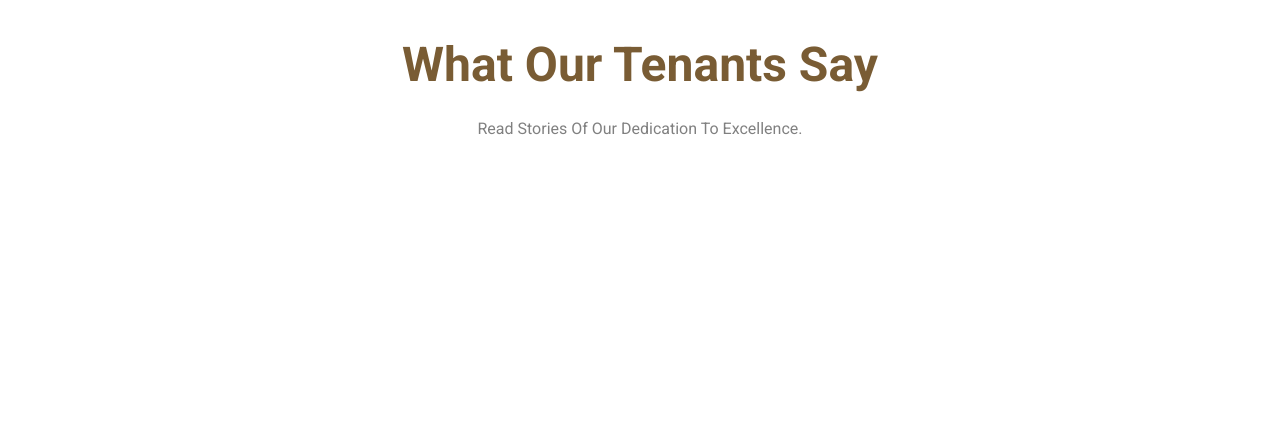
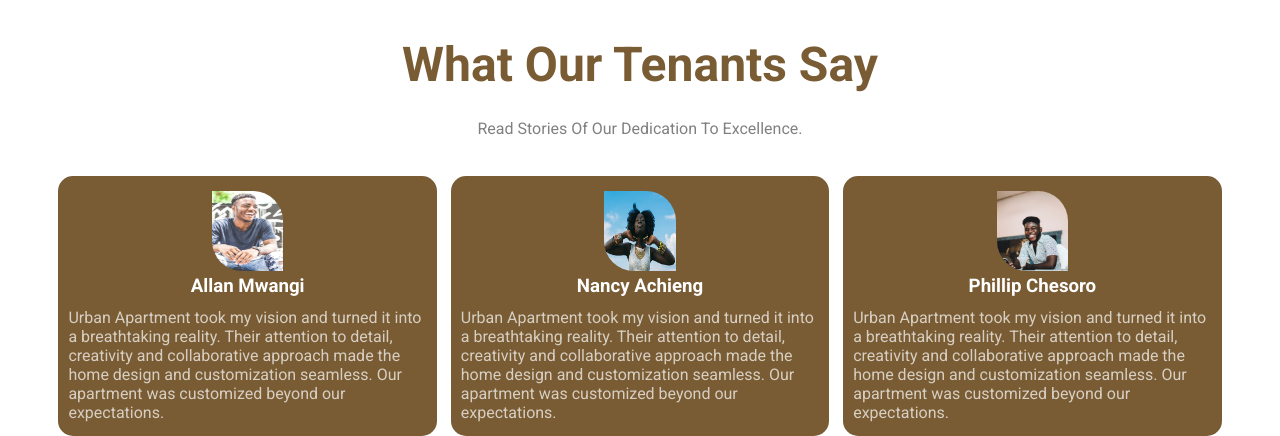
Before and after one commit to JAS-D98/Urban-Haven-Apartments-Landing-Page, a website built with Vite: page index.html in a window 1280 px wide. Shown: the part 6239-6675 px from the top of the page. Before the commit the page ends 6377 px from the top, so only its background shows below. Built offline with nearby package versions, Linux system fonts and the light colour scheme.

Commit message:
add testimonial section

```diff
--- a/index.html
+++ b/index.html
@@ -294,10 +294,37 @@
       <h1>What our tenants say</h1>
       <p>Read stories of our dedication to excellence.</p>
     </div>
+    <div class="testimonial-container">
       <div class="testimonialCard">
         <div class="testimonial-img">
+          <img src="./assets/Testimonial1.png" alt="" width="100%" height="100%">
+        </div>
+          <h3>Allan Mwangi</h3>
+        <div class="testimonial-content">
+          <p>Urban Apartment took my vision and turned it into a breathtaking reality. Their attention to detail, creativity and collaborative approach made the home design and customization seamless. Our apartment was customized beyond our expectations.</p>
+        </div>
+      </div>
 
+      <div class="testimonialCard">
+        <div class="testimonial-img">
+          <img src="./assets/Testimonial2.png" alt="" width="100%" height="100%">
         </div>
+          <h3>Nancy Achieng</h3>
+        <div class="testimonial-content">
+          <p>Urban Apartment took my vision and turned it into a breathtaking reality. Their attention to detail, creativity and collaborative approach made the home design and customization seamless. Our apartment was customized beyond our expectations.</p>
+        </div>
+      </div>
+
+      <div class="testimonialCard">
+        <div class="testimonial-img">
+          <img src="./assets/Testimonial4.png" alt="" width="100%" height="100%">
+        </div>
+          <h3>Phillip Chesoro</h3>
+        <div class="testimonial-content">
+          <p>Urban Apartment took my vision and turned it into a breathtaking reality. Their attention to detail, creativity and collaborative approach made the home design and customization seamless. Our apartment was customized beyond our expectations.</p>
+        </div>
+      </div>
+
     </div>
 </div>
 <!-- end of testimonial section -->
--- a/style.css
+++ b/style.css
@@ -358,9 +358,41 @@ text-align: center;
 /* End of services section */
 
 /* start of testimonial section */
+.testimonial-container{
+  margin-top: 3%;
+  display: flex;
+  justify-content: center;
+  align-items: center;
+  gap: 14px;
+}
 .testimonialCard{
-  width:30%;
-  height:30%;
-  background:#000;
+  width:28%;
+  height:30vh;
+  background: var(--tertiary-color);
+  border-radius: 15px;
+  display: flex;
+  flex-direction: column;
+  align-items: center;
+  justify-content: center;
+  padding: 10px 10px;
+}
+.testimonialCard h3{
+margin-top: 1%;
+color: var(--primary-color);
+}
+.testimonial-img{
+  width:20%;
+  height:10vh;
+  object-fit: cover;
+  overflow: hidden;
+  border-top-right-radius: 30px;
+  border-bottom-left-radius: 30px;
+}
+.testimonial-content{
+  margin-top: 3%;
+}
+.testimonial-content p{
+  color: var(--primary-color);
+  opacity: .7;
 }
 /* end of testimonial section */
```
Lines whose indentation alone changed are shown as unchanged.
